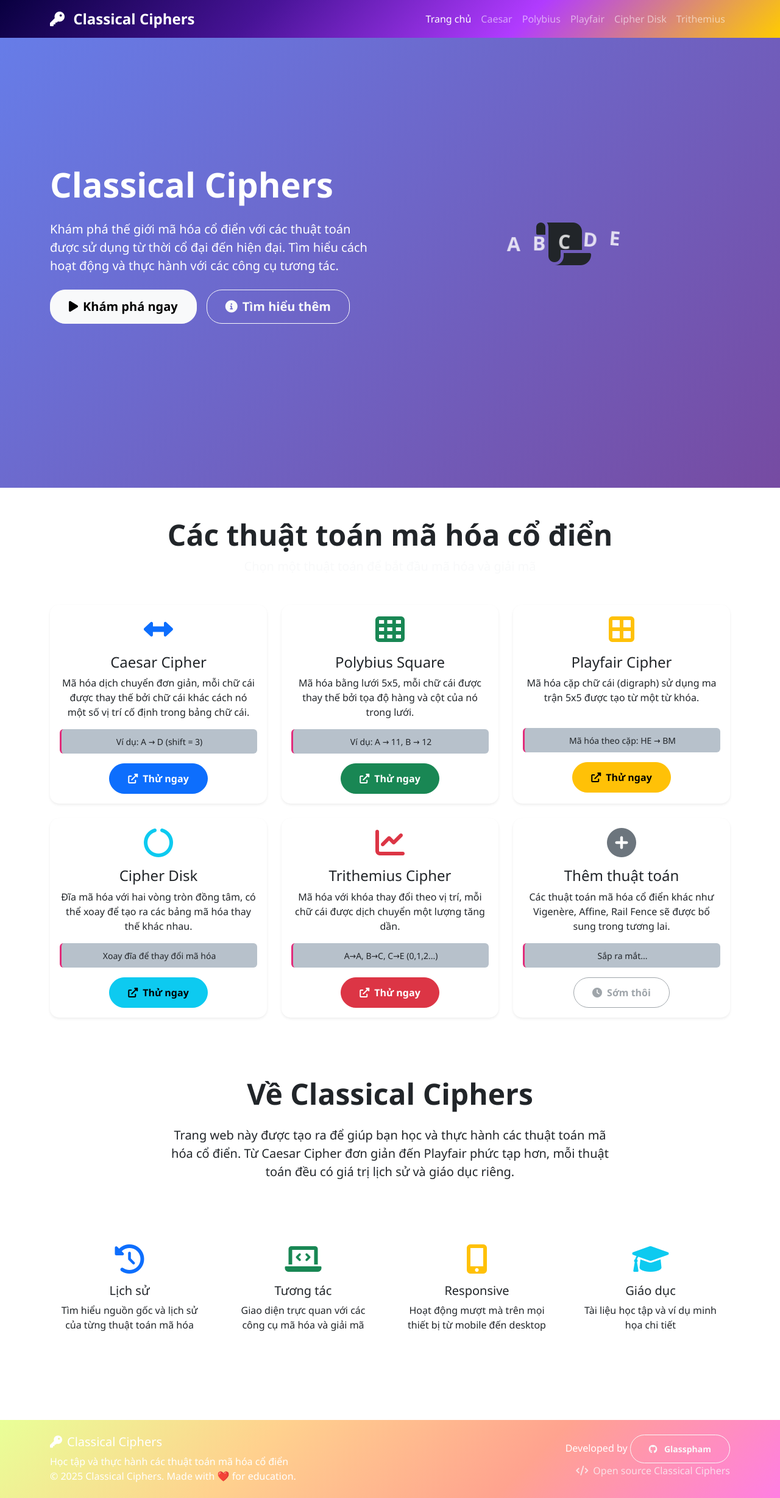
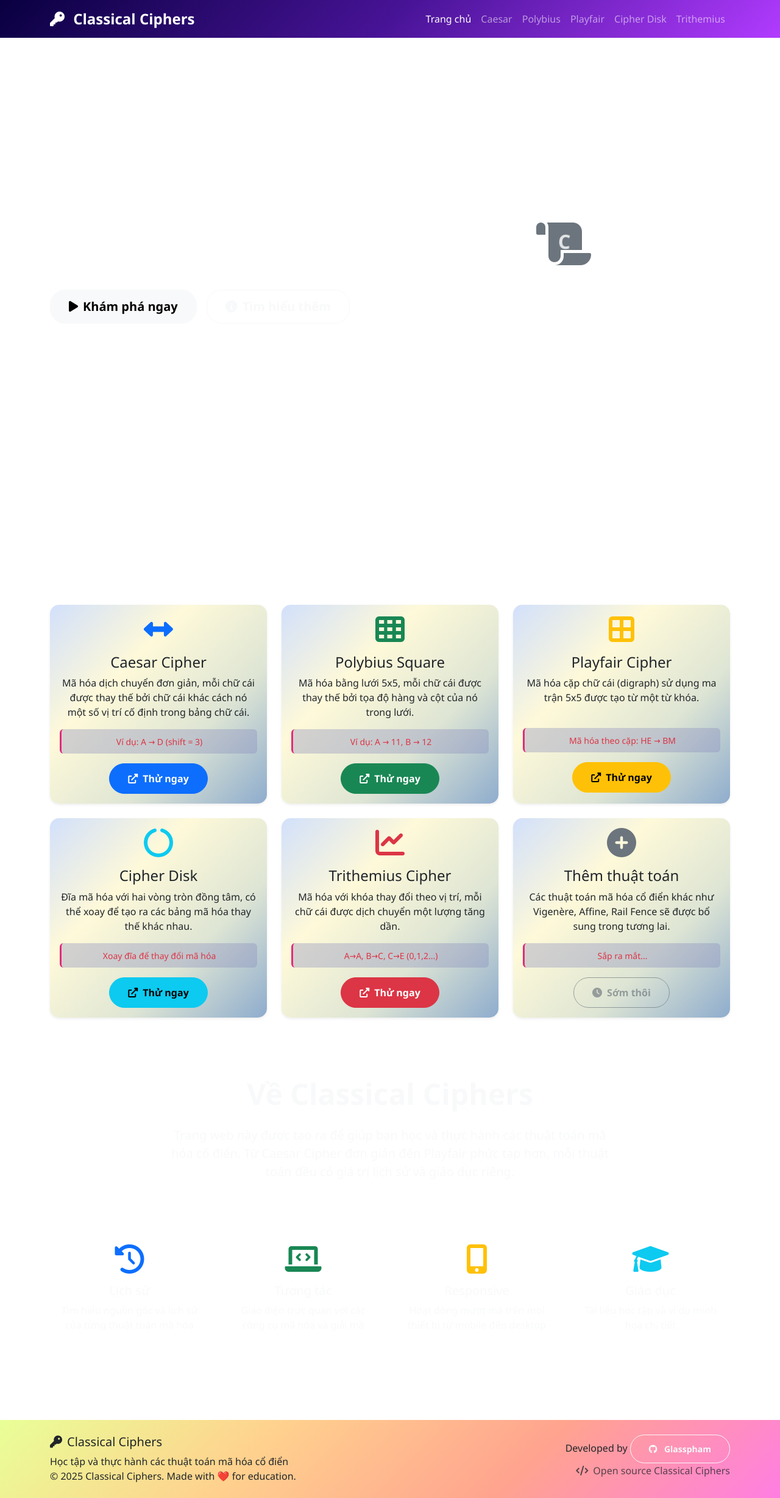
Before and after one commit to Glasspham/Classical-Ciphers, a plain HTML site: page index.html in a window 1280 px wide. Shown: the whole page at 61% size. Drawn offline with nearby package versions, Linux system fonts and the light colour scheme.

Commit message:
version 1.2

```diff
--- a/CSS/styles.css
+++ b/CSS/styles.css
@@ -11,9 +11,23 @@
   --dark: #343a40;
 }
 
+.header-table {
+  background-color: #96D4D4 !important;
+}
+
+.font-height {
+  font-size: 14px;
+  line-height: 1.5;
+}
+
+.bg-card {
+  --bs-bg-opacity: 1;
+  background: linear-gradient(135deg, #D2E0FB, #FEF9D9, #DEE5D4, #8EACCD) !important;
+}
+
 .bg-navbar {
   --bs-bg-opacity: 1;
-  background: linear-gradient(135deg, #090040, #471396, #b13bff, #ffcc00) !important;
+  background: linear-gradient(135deg, #090040, #471396, #b13bff) !important;
 }
 
 .bg-footer {
@@ -23,7 +37,7 @@
 
 .bg-solution {
   --bs-bg-opacity: 1;
-  background: linear-gradient(135deg, #00a9ff, #89cff3, #a0e9ff, #cdf5fd) !important;
+  background: linear-gradient(135deg, #00a9ff, #89cff3, #a0e9ff) !important;
 }
 
 .bg-detail {
@@ -43,11 +57,6 @@
 body {
   font-family: "Segoe UI", Tahoma, Geneva, Verdana, sans-serif;
   /* padding-top: 76px; Account for fixed navbar */
-}
-
-/* Gradient background for hero */
-.bg-gradient-primary {
-  background: linear-gradient(135deg, #667eea 0%, #764ba2 100%);
 }
 
 /* Hero Section */
@@ -123,6 +132,7 @@ body {
 }
 
 .card-text {
+  max-height: 80px;
   min-height: 70px;
   overflow-y: auto;
   display: block;
@@ -142,7 +152,7 @@ body {
 }
 
 .cipher-example {
-  background: #b7c1cb;
+  background: #868abd5b;
   padding: 8px 12px;
   border-radius: 6px;
   border-left: 3px solid rgb(226, 43, 122);
--- a/JS/footer.js
+++ b/JS/footer.js
@@ -1,7 +1,7 @@
 // Footer component for Classical Ciphers
 function loadFooter() {
   const footerHTML = `
-            <footer class="bg-footer text-white py-4 mt-5">
+            <footer class="bg-footer text-dark py-4 mt-5">
                 <div class="container">
                     <div class="row">
                         <div class="col-lg-6">
@@ -17,7 +17,7 @@ function loadFooter() {
                                 </a>
                             </p>
                             <p class="mb-0">
-                                <a href="https://github.com/Glasspham/Support-Network" target="_blank" class="text-light text-decoration-none opacity-75">
+                                <a href="https://github.com/Glasspham/Support-Network" target="_blank" class="text-dark text-decoration-none opacity-75">
                                     <i class="fas fa-code me-1"></i>
                                     Open source Classical Ciphers
                                 </a>
--- a/index.html
+++ b/index.html
@@ -12,7 +12,7 @@
   <body>
     <main>
       <!-- Hero Section -->
-      <section class="hero bg-gradient-primary text-white">
+      <section class="hero text-white">
         <div class="container">
           <div class="row align-items-center">
             <div class="col-lg-6">
@@ -24,8 +24,8 @@
               </div>
             </div>
             <div class="col-lg-6 text-center">
-              <div class="hero-animation text-dark">
-                <i class="fas fa-scroll display-1"></i>
+              <div class="hero-animation">
+                <i class="fas fa-scroll display-1 text-secondary"></i>
                 <div class="floating-letters">
                   <span class="letter">A</span>
                   <span class="letter">B</span>
@@ -40,24 +40,23 @@
       </section>
 
       <!-- Cipher Cards Section -->
-      <section id="ciphers" class="py-5">
+      <section id="ciphers" class="py-5 text-white">
         <div class="container">
           <div class="text-center mb-5">
             <h2 class="display-5 fw-bold">Các thuật toán mã hóa cổ điển</h2>
-            <p class="lead text-light">Chọn một thuật toán để bắt đầu mã hóa và giải mã</p>
+            <p class="lead">Chọn một thuật toán để bắt đầu mã hóa và giải mã</p>
           </div>
           <div class="row g-4">
-            <!-- Caesar Cipher -->
             <div class="col-lg-4 col-md-6">
               <div class="card cipher-card h-100 shadow-sm ">
-                <div class="card-body text-center">
+                <div class="card-body text-center bg-card">
                   <div class="cipher-icon mb-3">
                     <i class="fas fa-arrows-alt-h fa-3x text-primary"></i>
                   </div>
                   <h4 class="card-title">Caesar Cipher</h4>
                   <p class="card-text">Mã hóa dịch chuyển đơn giản, mỗi chữ cái được thay thế bởi chữ cái khác cách nó một số vị trí cố định trong bảng chữ cái.</p>
                   <div class="cipher-example mb-3">
-                    <small class="text-dark">Ví dụ: A → D (shift = 3)</small>
+                    <small class="text-danger">Ví dụ: A → D (shift = 3)</small>
                   </div>
                   <a href="caesar.html" class="btn btn-primary"> <i class="fas fa-external-link-alt me-2"></i>Thử ngay </a>
                 </div>
@@ -67,14 +66,14 @@
             <!-- Polybius Square -->
             <div class="col-lg-4 col-md-6">
               <div class="card cipher-card h-100 shadow-sm ">
-                <div class="card-body text-center">
+                <div class="card-body text-center bg-card">
                   <div class="cipher-icon mb-3">
                     <i class="fas fa-th fa-3x text-success"></i>
                   </div>
                   <h4 class="card-title">Polybius Square</h4>
                   <p class="card-text">Mã hóa bằng lưới 5x5, mỗi chữ cái được thay thế bởi tọa độ hàng và cột của nó trong lưới.</p>
                   <div class="cipher-example mb-3">
-                    <small class="text-dark">Ví dụ: A → 11, B → 12</small>
+                    <small class="text-danger">Ví dụ: A → 11, B → 12</small>
                   </div>
                   <a href="polybius.html" class="btn btn-success"> <i class="fas fa-external-link-alt me-2"></i>Thử ngay </a>
                 </div>
@@ -84,14 +83,14 @@
             <!-- Playfair Cipher -->
             <div class="col-lg-4 col-md-6">
               <div class="card cipher-card h-100 shadow-sm ">
-                <div class="card-body text-center">
+                <div class="card-body text-center bg-card">
                   <div class="cipher-icon mb-3">
                     <i class="fas fa-border-all fa-3x text-warning"></i>
                   </div>
                   <h4 class="card-title">Playfair Cipher</h4>
                   <p class="card-text">Mã hóa cặp chữ cái (digraph) sử dụng ma trận 5x5 được tạo từ một từ khóa.</p>
                   <div class="cipher-example mb-3">
-                    <small class="text-dark">Mã hóa theo cặp: HE → BM</small>
+                    <small class="text-danger">Mã hóa theo cặp: HE → BM</small>
                   </div>
                   <a href="playfair.html" class="btn btn-warning"> <i class="fas fa-external-link-alt me-2"></i>Thử ngay </a>
                 </div>
@@ -101,14 +100,14 @@
             <!-- Cipher Disk -->
             <div class="col-lg-4 col-md-6">
               <div class="card cipher-card h-100 shadow-sm ">
-                <div class="card-body text-center">
+                <div class="card-body text-center bg-card">
                   <div class="cipher-icon mb-3">
                     <i class="fas fa-circle-notch fa-3x text-info"></i>
                   </div>
                   <h4 class="card-title">Cipher Disk</h4>
                   <p class="card-text">Đĩa mã hóa với hai vòng tròn đồng tâm, có thể xoay để tạo ra các bảng mã hóa thay thế khác nhau.</p>
                   <div class="cipher-example mb-3">
-                    <small class="text-dark">Xoay đĩa để thay đổi mã hóa</small>
+                    <small class="text-danger">Xoay đĩa để thay đổi mã hóa</small>
                   </div>
                   <a href="disk.html" class="btn btn-info"> <i class="fas fa-external-link-alt me-2"></i>Thử ngay </a>
                 </div>
@@ -118,14 +117,14 @@
             <!-- Trithemius Cipher -->
             <div class="col-lg-4 col-md-6">
               <div class="card cipher-card h-100 shadow-sm ">
-                <div class="card-body text-center">
+                <div class="card-body text-center bg-card">
                   <div class="cipher-icon mb-3">
                     <i class="fas fa-chart-line fa-3x text-danger"></i>
                   </div>
                   <h4 class="card-title">Trithemius Cipher</h4>
                   <p class="card-text">Mã hóa với khóa thay đổi theo vị trí, mỗi chữ cái được dịch chuyển một lượng tăng dần.</p>
                   <div class="cipher-example mb-3">
-                    <small class="text-dark">A→A, B→C, C→E (0,1,2...)</small>
+                    <small class="text-danger">A→A, B→C, C→E (0,1,2...)</small>
                   </div>
                   <a href="trithemius.html" class="btn btn-danger"> <i class="fas fa-external-link-alt me-2"></i>Thử ngay </a>
                 </div>
@@ -135,14 +134,14 @@
             <!-- Bonus Card -->
             <div class="col-lg-4 col-md-6">
               <div class="card cipher-card h-100 shadow-sm  border-secondary">
-                <div class="card-body text-center">
+                <div class="card-body text-center bg-card">
                   <div class="cipher-icon mb-3">
                     <i class="fas fa-plus-circle fa-3x text-secondary"></i>
                   </div>
                   <h4 class="card-title">Thêm thuật toán</h4>
                   <p class="card-text">Các thuật toán mã hóa cổ điển khác như Vigenère, Affine, Rail Fence sẽ được bổ sung trong tương lai.</p>
                   <div class="cipher-example mb-3">
-                    <small class="text-dark">Sắp ra mắt...</small>
+                    <small class="text-danger">Sắp ra mắt...</small>
                   </div>
                   <button class="btn btn-outline-secondary" disabled><i class="fas fa-clock me-2"></i>Sớm thôi</button>
                 </div>
@@ -153,7 +152,7 @@
       </section>
 
       <!-- About Section -->
-      <section id="about" class="py-5 2 text-dark">
+      <section id="about" class="py-5 2 text-light">
         <div class="container">
           <div class="row">
             <div class="col-lg-8 mx-auto text-center">
@@ -166,28 +165,28 @@
               <div class="feature-item">
                 <i class="fas fa-history fa-3x text-primary mb-3"></i>
                 <h5>Lịch sử</h5>
-                <p class="text-dark">Tìm hiểu nguồn gốc và lịch sử của từng thuật toán mã hóa</p>
+                <p>Tìm hiểu nguồn gốc và lịch sử của từng thuật toán mã hóa</p>
               </div>
             </div>
             <div class="col-lg-3 col-md-6 text-center">
               <div class="feature-item">
                 <i class="fas fa-laptop-code fa-3x text-success mb-3"></i>
                 <h5>Tương tác</h5>
-                <p class="text-dark">Giao diện trực quan với các công cụ mã hóa và giải mã</p>
+                <p>Giao diện trực quan với các công cụ mã hóa và giải mã</p>
               </div>
             </div>
             <div class="col-lg-3 col-md-6 text-center">
               <div class="feature-item">
                 <i class="fas fa-mobile-alt fa-3x text-warning mb-3"></i>
                 <h5>Responsive</h5>
-                <p class="text-dark">Hoạt động mượt mà trên mọi thiết bị từ mobile đến desktop</p>
+                <p>Hoạt động mượt mà trên mọi thiết bị từ mobile đến desktop</p>
               </div>
             </div>
             <div class="col-lg-3 col-md-6 text-center">
               <div class="feature-item">
                 <i class="fas fa-graduation-cap fa-3x text-info mb-3"></i>
                 <h5>Giáo dục</h5>
-                <p class="text-dark">Tài liệu học tập và ví dụ minh họa chi tiết</p>
+                <p>Tài liệu học tập và ví dụ minh họa chi tiết</p>
               </div>
             </div>
           </div>
```
Also changed, not shown: JS/trithemius.js (+12 -12 lines), caesar.html (+1 -1 lines), playfair.html (+5 -5 lines), polybius.html (+1 -1 lines), trithemius.html (+3 -3 lines).
